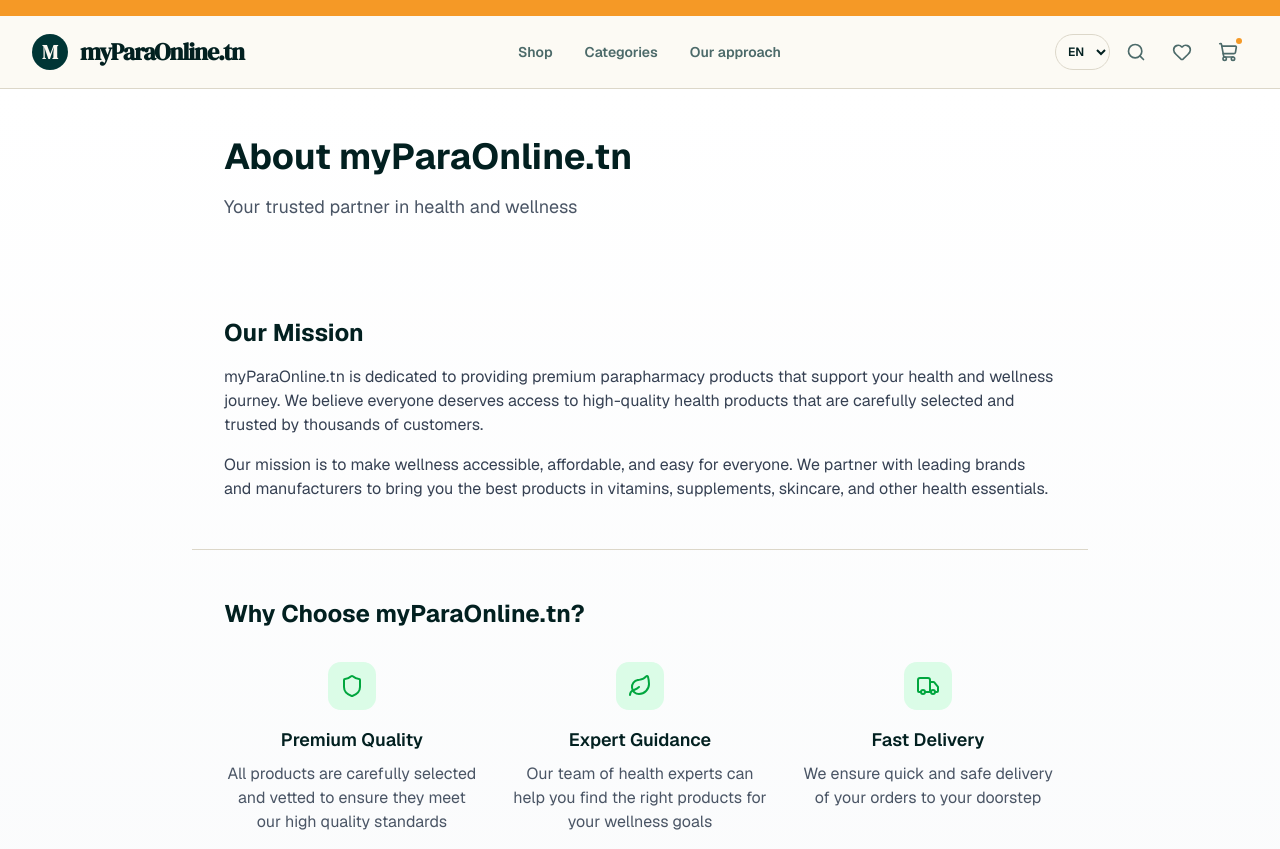
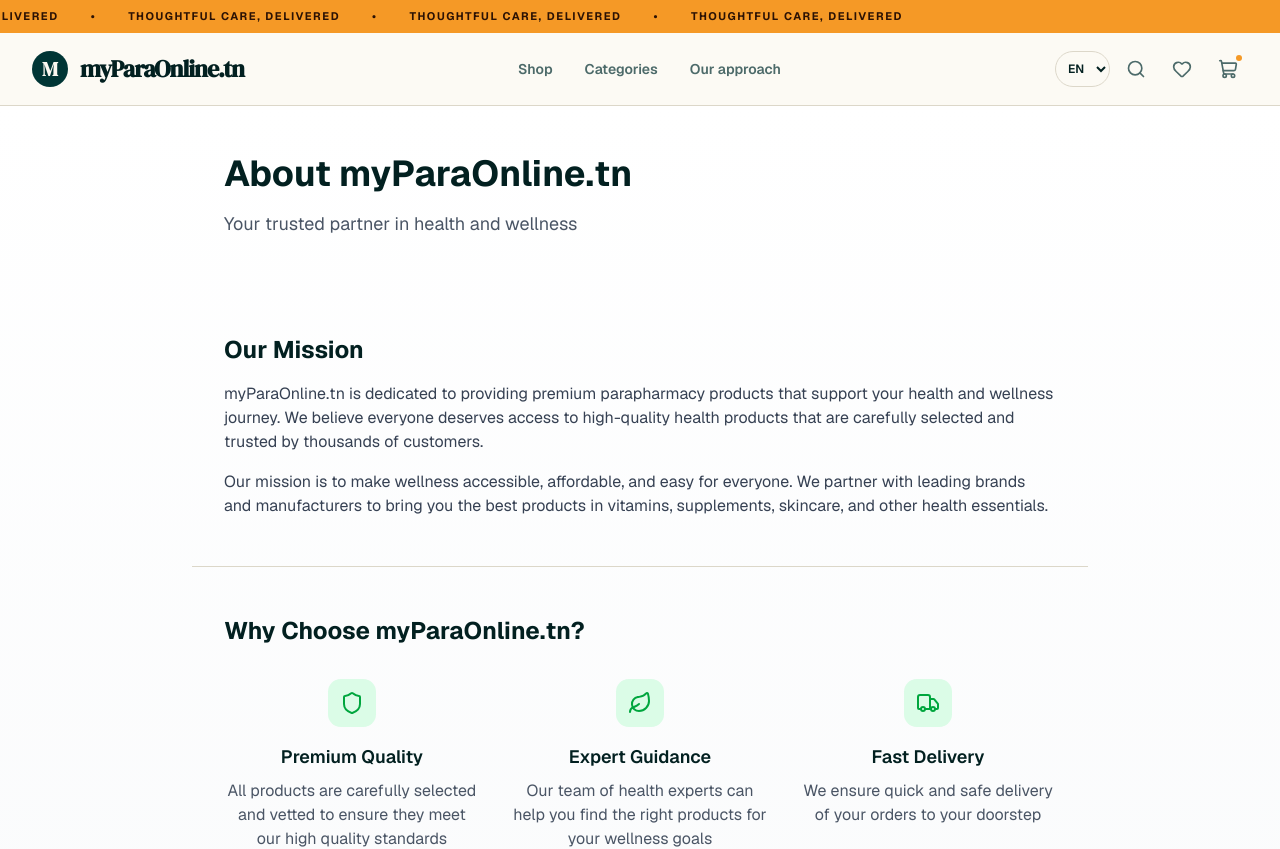
Before and after one commit to Youssef-BS/myParaOnline, a Next.js app: page /about in a window 1280 px wide. Shown: the top 849 px of the page. Built offline with nearby package versions, Linux system fonts and the light colour scheme.

Commit message:
update text

```diff
--- a/app/globals.css
+++ b/app/globals.css
@@ -61,3 +61,21 @@ body { @apply bg-background text-foreground font-sans; }
 html[dir='rtl'] body { font-family: var(--font-noto-arabic), Arial, var(--font-geist), sans-serif; }
 html[dir='rtl'] .font-serif { font-family: var(--font-noto-arabic), Arial, sans-serif; }
 button, a { -webkit-tap-highlight-color: transparent; }
+
+@keyframes promo-marquee {
+  from { transform: translateX(0); }
+  to { transform: translateX(-50%); }
+}
+
+.promo-marquee {
+  animation: promo-marquee 18s linear infinite;
+  width: max-content;
+}
+
+@media (prefers-reduced-motion: reduce) {
+  .promo-marquee {
+    animation: none;
+    transform: none;
+    width: auto;
+  }
+}
--- a/components/header.tsx
+++ b/components/header.tsx
@@ -41,7 +41,17 @@ export function Header() {
   ]
 
   return <>
-    <div className="bg-accent px-3 py-2 text-center text-[10px] font-bold uppercase tracking-[0.14em] text-accent-foreground sm:px-4 sm:text-[11px]">{t('freeDelivery')}</div>
+    <div className="overflow-hidden bg-accent text-accent-foreground">
+      <div className="promo-marquee flex min-w-max items-center gap-8 whitespace-nowrap px-3 py-2 text-center text-[10px] font-bold uppercase tracking-[0.14em] sm:px-4 sm:text-[11px]">
+        <span>{t('freeDelivery')}</span>
+        <span aria-hidden="true">•</span>
+        <span>{t('freeDelivery')}</span>
+        <span aria-hidden="true">•</span>
+        <span>{t('freeDelivery')}</span>
+        <span aria-hidden="true">•</span>
+        <span>{t('freeDelivery')}</span>
+      </div>
+    </div>
     <header className="sticky top-0 z-50 border-b border-border/80 bg-background/90 backdrop-blur-xl">
       <div className="mx-auto flex h-[4.2rem] max-w-7xl items-center justify-between gap-2 px-3 sm:h-[4.5rem] sm:gap-5 sm:px-8">
         <Link href="/" className="flex items-center gap-2 sm:gap-3" aria-label="myParaOnline.tn home">
--- a/components/locale-provider.tsx
+++ b/components/locale-provider.tsx
@@ -18,7 +18,7 @@ const translations = {
     heroEyebrow: 'Carefully chosen care', heroTitle: 'Better care for every day.', heroDescription: 'Clinically considered essentials for skin, body, and family wellbeing — delivered with care from people who know health.',
     shopCollection: 'Shop the collection', ourApproach: 'Our approach', startHere: 'Start here', shopByNeed: 'Shop by need', viewAll: 'View all', theEdit: 'The edit', everydayEssentials: 'Everyday essentials', exploreProducts: 'Explore products',
     collectionRefreshing: 'Our collection is being refreshed. Check back soon.', calmShopping: 'A calmer way to shop health', goodChoices: 'Good choices feel better.', startShopping: 'Start shopping',
-    freeDelivery: '', fastDelivery: 'Fast, careful delivery', fromDoor: 'From our door to yours', quality: 'Quality you can trust', selected: 'Selected with intention', guidance: 'Guidance when you need it', support: 'Simple, human support', formula: 'Thoughtful formulas, never overwhelming.', trustedBrands: 'Trusted brands, clearly explained.', joinMyParaOnline: 'Join myParaOnline.tn for considered products, helpful guidance, and a little more confidence in your routine.',
+    freeDelivery: 'Thoughtful care, delivered', fastDelivery: 'Fast, careful delivery', fromDoor: 'From our door to yours', quality: 'Quality you can trust', selected: 'Selected with intention', guidance: 'Guidance when you need it', support: 'Simple, human support', formula: 'Thoughtful formulas, never overwhelming.', trustedBrands: 'Trusted brands, clearly explained.', joinMyParaOnline: 'Join myParaOnline.tn for considered products, helpful guidance, and a little more confidence in your routine.',
   },
   fr: {
     shop: 'Boutique', categories: 'Catégories', approach: 'Notre approche', cart: 'Panier', language: 'Langue',
@@ -26,7 +26,7 @@ const translations = {
     heroEyebrow: 'Des soins choisis avec attention', heroTitle: 'Le bien-être au quotidien.', heroDescription: 'Des essentiels pour la peau, le corps et toute la famille, sélectionnés avec soin par des experts de la santé.',
     shopCollection: 'Découvrir la collection', ourApproach: 'Notre approche', startHere: 'Commencer ici', shopByNeed: 'Acheter par besoin', viewAll: 'Voir tout', theEdit: 'La sélection', everydayEssentials: 'Les essentiels du quotidien', exploreProducts: 'Explorer les produits',
     collectionRefreshing: 'Notre collection est en cours de renouvellement. Revenez bientôt.', calmShopping: 'Une façon plus sereine de prendre soin de sa santé', goodChoices: 'Les bons choix font du bien.', startShopping: 'Commencer mes achats',
-    freeDelivery: '', fastDelivery: 'Livraison rapide et soignée', fromDoor: 'De notre porte à la vôtre', quality: 'Une qualité de confiance', selected: 'Choisis avec intention', guidance: 'Des conseils quand vous en avez besoin', support: 'Un accompagnement simple et humain', formula: 'Des formules pensées avec soin, jamais excessives.', trustedBrands: 'Des marques fiables, clairement expliquées.', joinMyParaOnline: 'Rejoignez myParaOnline.tn pour des produits choisis, des conseils utiles et plus de confiance dans votre routine.',
+    freeDelivery: 'Des soins choisis avec attention', fastDelivery: 'Livraison rapide et soignée', fromDoor: 'De notre porte à la vôtre', quality: 'Une qualité de confiance', selected: 'Choisis avec intention', guidance: 'Des conseils quand vous en avez besoin', support: 'Un accompagnement simple et humain', formula: 'Des formules pensées avec soin, jamais excessives.', trustedBrands: 'Des marques fiables, clairement expliquées.', joinMyParaOnline: 'Rejoignez myParaOnline.tn pour des produits choisis, des conseils utiles et plus de confiance dans votre routine.',
   },
   ar: {
     shop: 'المتجر', categories: 'الفئات', approach: 'نهجنا', cart: 'السلة', language: 'اللغة',
@@ -34,7 +34,7 @@ const translations = {
     heroEyebrow: 'عناية مختارة بعناية', heroTitle: 'عناية أفضل لكل يوم.', heroDescription: 'منتجات أساسية للبشرة والجسم والعائلة، مختارة بعناية ومقدمة من أشخاص يفهمون احتياجاتك الصحية.',
     shopCollection: 'اكتشف المجموعة', ourApproach: 'نهجنا', startHere: 'ابدأ من هنا', shopByNeed: 'تسوق حسب الحاجة', viewAll: 'عرض الكل', theEdit: 'مختاراتنا', everydayEssentials: 'أساسيات يومية', exploreProducts: 'استكشف المنتجات',
     collectionRefreshing: 'نقوم بتحديث مجموعتنا حالياً. عُد قريباً.', calmShopping: 'طريقة أكثر هدوءاً للتسوق الصحي', goodChoices: 'الاختيارات الجيدة تمنحك شعوراً أفضل.', startShopping: 'ابدأ التسوق',
-    freeDelivery: '', fastDelivery: 'توصيل سريع وآمن', fromDoor: 'من بابنا إلى بابك', quality: 'جودة يمكنك الوثوق بها', selected: 'مختارة بعناية', guidance: 'نصائح عند الحاجة', support: 'دعم بسيط وإنساني', formula: 'تركيبات مدروسة بعناية، دون مبالغة.', trustedBrands: 'علامات موثوقة، مشروحة بوضوح.', joinMyParaOnline: 'انضم إلى myParaOnline.tn لاكتشاف منتجات مختارة ونصائح مفيدة وثقة أكبر في روتينك.',
+    freeDelivery: 'عناية مختارة بعناية', fastDelivery: 'توصيل سريع وآمن', fromDoor: 'من بابنا إلى بابك', quality: 'جودة يمكنك الوثوق بها', selected: 'مختارة بعناية', guidance: 'نصائح عند الحاجة', support: 'دعم بسيط وإنساني', formula: 'تركيبات مدروسة بعناية، دون مبالغة.', trustedBrands: 'علامات موثوقة، مشروحة بوضوح.', joinMyParaOnline: 'انضم إلى myParaOnline.tn لاكتشاف منتجات مختارة ونصائح مفيدة وثقة أكبر في روتينك.',
   },
 } as const
 
```
Also changed, not shown: 1 other file (tests, documents, lock files or other folders).
